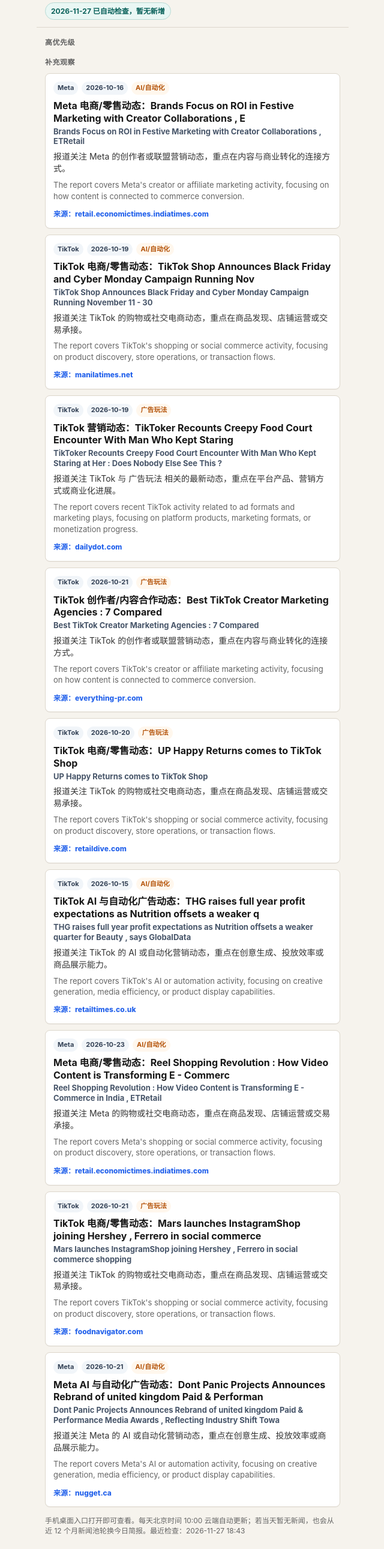
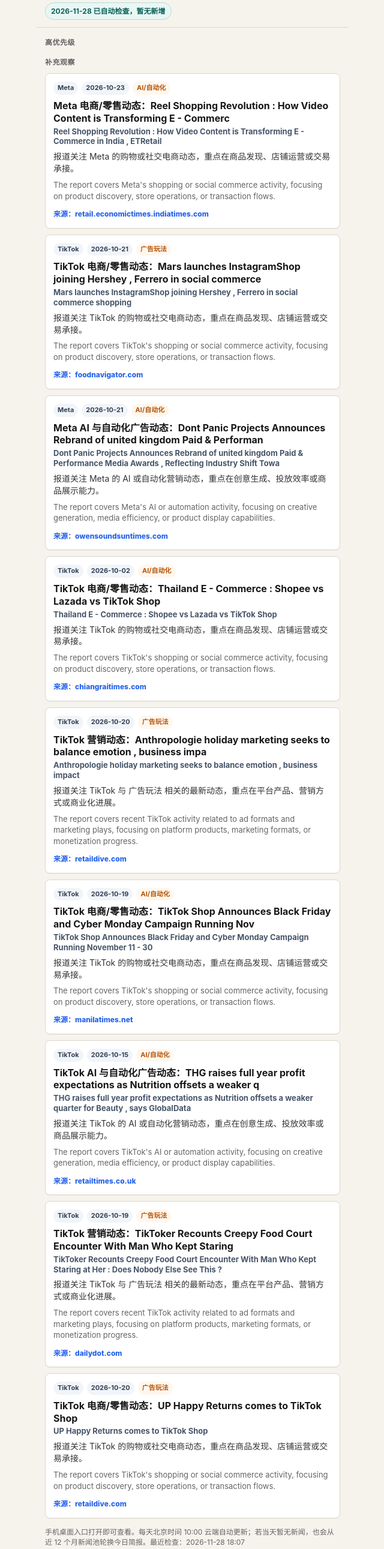
Before and after one commit to ruiting227-byte/ad-news-dashboard-live, a plain HTML site: page index.html in a window 1280 px wide. Shown: the part 75-2657 px from the top of the page at 60% size, without its empty margins (319-959 px from the left). Drawn offline with Linux system fonts and the light colour scheme.

Commit message:
Update ad news dashboard

```diff
--- a/data/news.json
+++ b/data/news.json
@@ -1,6 +1,6 @@
 {
   "title": "竞媒小动态",
-  "updatedAt": "2026-11-27",
+  "updatedAt": "2026-11-28",
   "scope": "过去 12 个月｜TikTok、Meta｜CPG：美妆、零售、食品",
   "status": "已自动检查，暂无新增",
   "items": [
@@ -239,5 +239,5 @@
       "summaryZh": "报道关注 TikTok 的创作者或联盟营销动态，重点在内容与商业转化的连接方式。"
     }
   ],
-  "lastCheckedAt": "2026-11-27 18:43"
+  "lastCheckedAt": "2026-11-28 18:07"
 }
--- a/index.html
+++ b/index.html
@@ -23,20 +23,20 @@
 </head>
 <body>
   <main>
-    <header><h1>竞媒小动态</h1><p class="sub">过去 12 个月｜TikTok、Meta｜CPG：美妆、零售、食品</p><div class="status">2026-11-27 已自动检查，暂无新增</div></header>
+    <header><h1>竞媒小动态</h1><p class="sub">过去 12 个月｜TikTok、Meta｜CPG：美妆、零售、食品</p><div class="status">2026-11-28 已自动检查，暂无新增</div></header>
     <div class="section-title">高优先级</div>
 
     <div class="section-title">补充观察</div>
-    <article><div class="meta"><span class="tag">Meta</span><span class="tag">2026-10-16</span><span class="tag retail">AI/自动化</span></div><h2>Meta 电商/零售动态：Brands Focus on ROI in Festive Marketing with Creator Collaborations , E<span>Brands Focus on ROI in Festive Marketing with Creator Collaborations , ETRetail</span></h2><p>报道关注 Meta 的创作者或联盟营销动态，重点在内容与商业转化的连接方式。</p><p class="en">The report covers Meta&#x27;s creator or affiliate marketing activity, focusing on how content is connected to commerce conversion.</p><a href="https://retail.economictimes.indiatimes.com/news/industry/festive-marketing-faces-an-roi-test-as-brands-shift-towards-creators-targeted-digital/134986203">来源：retail.economictimes.indiatimes.com</a></article>
-    <article><div class="meta"><span class="tag">TikTok</span><span class="tag">2026-10-19</span><span class="tag retail">AI/自动化</span></div><h2>TikTok 电商/零售动态：TikTok Shop Announces Black Friday and Cyber Monday Campaign Running Nov<span>TikTok Shop Announces Black Friday and Cyber Monday Campaign Running November 11 - 30</span></h2><p>报道关注 TikTok 的购物或社交电商动态，重点在商品发现、店铺运营或交易承接。</p><p class="en">The report covers TikTok&#x27;s shopping or social commerce activity, focusing on product discovery, store operations, or transaction flows.</p><a href="https://www.manilatimes.net/2026/10/19/tmt-newswire/globenewswire/tiktok-shop-announces-black-friday-and-cyber-monday-campaign-running-november-11-30/2448867">来源：manilatimes.net</a></article>
-    <article><div class="meta"><span class="tag">TikTok</span><span class="tag">2026-10-19</span><span class="tag retail">广告玩法</span></div><h2>TikTok 营销动态：TikToker Recounts Creepy Food Court Encounter With Man Who Kept Staring<span>TikToker Recounts Creepy Food Court Encounter With Man Who Kept Staring at Her : Does Nobody Else See This ?</span></h2><p>报道关注 TikTok 与 广告玩法 相关的最新动态，重点在平台产品、营销方式或商业化进展。</p><p class="en">The report covers recent TikTok activity related to ad formats and marketing plays, focusing on platform products, marketing formats, or monetization progress.</p><a href="https://dailydot.com/tiktoker-recounts-creepy-food-court-encounter-with-man-who-kept-staring-at-her-does-nobody-else-see-this">来源：dailydot.com</a></article>
-    <article><div class="meta"><span class="tag">TikTok</span><span class="tag">2026-10-21</span><span class="tag retail">广告玩法</span></div><h2>TikTok 创作者/内容合作动态：Best TikTok Creator Marketing Agencies : 7 Compared<span>Best TikTok Creator Marketing Agencies : 7 Compared</span></h2><p>报道关注 TikTok 的创作者或联盟营销动态，重点在内容与商业转化的连接方式。</p><p class="en">The report covers TikTok&#x27;s creator or affiliate marketing activity, focusing on how content is connected to commerce conversion.</p><a href="https://everything-pr.com/tiktok-creator-marketing-agencies">来源：everything-pr.com</a></article>
-    <article><div class="meta"><span class="tag">TikTok</span><span class="tag">2026-10-20</span><span class="tag retail">广告玩法</span></div><h2>TikTok 电商/零售动态：UP Happy Returns comes to TikTok Shop<span>UP Happy Returns comes to TikTok Shop</span></h2><p>报道关注 TikTok 的购物或社交电商动态，重点在商品发现、店铺运营或交易承接。</p><p class="en">The report covers TikTok&#x27;s shopping or social commerce activity, focusing on product discovery, store operations, or transaction flows.</p><a href="https://www.retaildive.com/news/ups-happy-returns-tiktok-shop/833322/">来源：retaildive.com</a></article>
-    <article><div class="meta"><span class="tag">TikTok</span><span class="tag">2026-10-15</span><span class="tag retail">AI/自动化</span></div><h2>TikTok AI 与自动化广告动态：THG raises full year profit expectations as Nutrition offsets a weaker q<span>THG raises full year profit expectations as Nutrition offsets a weaker quarter for Beauty , says GlobalData</span></h2><p>报道关注 TikTok 的 AI 或自动化营销动态，重点在创意生成、投放效率或商品展示能力。</p><p class="en">The report covers TikTok&#x27;s AI or automation activity, focusing on creative generation, media efficiency, or product display capabilities.</p><a href="https://retailtimes.co.uk/thg-raises-full-year-profit-expectations-as-nutrition-offsets-a-weaker-quarter-for-beauty-says-globaldata/">来源：retailtimes.co.uk</a></article>
     <article><div class="meta"><span class="tag">Meta</span><span class="tag">2026-10-23</span><span class="tag retail">AI/自动化</span></div><h2>Meta 电商/零售动态：Reel Shopping Revolution : How Video Content is Transforming E - Commerc<span>Reel Shopping Revolution : How Video Content is Transforming E - Commerce in India , ETRetail</span></h2><p>报道关注 Meta 的购物或社交电商动态，重点在商品发现、店铺运营或交易承接。</p><p class="en">The report covers Meta&#x27;s shopping or social commerce activity, focusing on product discovery, store operations, or transaction flows.</p><a href="https://retail.economictimes.indiatimes.com/news/e-commerce/e-tailing/reel-deal-the-next-big-thing-in-online-shopping-is-playing-on-your-screen/135139279">来源：retail.economictimes.indiatimes.com</a></article>
     <article><div class="meta"><span class="tag">TikTok</span><span class="tag">2026-10-21</span><span class="tag retail">广告玩法</span></div><h2>TikTok 电商/零售动态：Mars launches InstagramShop joining Hershey , Ferrero in social commerce<span>Mars launches InstagramShop joining Hershey , Ferrero in social commerce shopping</span></h2><p>报道关注 TikTok 的购物或社交电商动态，重点在商品发现、店铺运营或交易承接。</p><p class="en">The report covers TikTok&#x27;s shopping or social commerce activity, focusing on product discovery, store operations, or transaction flows.</p><a href="https://www.foodnavigator.com/Article/2026/10/21/mars-launches-instagramshop-joining-hershey-ferrero-in-social-commerce-shopping/">来源：foodnavigator.com</a></article>
-    <article><div class="meta"><span class="tag">Meta</span><span class="tag">2026-10-21</span><span class="tag retail">AI/自动化</span></div><h2>Meta AI 与自动化广告动态：Dont Panic Projects Announces Rebrand of united kingdom Paid &amp; Performan<span>Dont Panic Projects Announces Rebrand of united kingdom Paid &amp; Performance Media Awards , Reflecting Industry Shift Towa</span></h2><p>报道关注 Meta 的 AI 或自动化营销动态，重点在创意生成、投放效率或商品展示能力。</p><p class="en">The report covers Meta&#x27;s AI or automation activity, focusing on creative generation, media efficiency, or product display capabilities.</p><a href="https://www.nugget.ca/press-releases/newsfile/dont-panic-projects-announces-rebrand-of-uk-paid-performance-media-awards-reflecting-industry-shift-towards-performance-led-marketing/">来源：nugget.ca</a></article>
-    <footer>手机桌面入口打开即可查看。每天北京时间 10:00 云端自动更新；若当天暂无新闻，也会从近 12 个月新闻池轮换今日简报。最近检查：2026-11-27 18:43</footer>
+    <article><div class="meta"><span class="tag">Meta</span><span class="tag">2026-10-21</span><span class="tag retail">AI/自动化</span></div><h2>Meta AI 与自动化广告动态：Dont Panic Projects Announces Rebrand of united kingdom Paid &amp; Performan<span>Dont Panic Projects Announces Rebrand of united kingdom Paid &amp; Performance Media Awards , Reflecting Industry Shift Towa</span></h2><p>报道关注 Meta 的 AI 或自动化营销动态，重点在创意生成、投放效率或商品展示能力。</p><p class="en">The report covers Meta&#x27;s AI or automation activity, focusing on creative generation, media efficiency, or product display capabilities.</p><a href="https://www.owensoundsuntimes.com/press-releases/newsfile/dont-panic-projects-announces-rebrand-of-uk-paid-performance-media-awards-reflecting-industry-shift-towards-performance-led-marketing/">来源：owensoundsuntimes.com</a></article>
+    <article><div class="meta"><span class="tag">TikTok</span><span class="tag">2026-10-02</span><span class="tag retail">AI/自动化</span></div><h2>TikTok 电商/零售动态：Thailand E - Commerce : Shopee vs Lazada vs TikTok Shop<span>Thailand E - Commerce : Shopee vs Lazada vs TikTok Shop</span></h2><p>报道关注 TikTok 的购物或社交电商动态，重点在商品发现、店铺运营或交易承接。</p><p class="en">The report covers TikTok&#x27;s shopping or social commerce activity, focusing on product discovery, store operations, or transaction flows.</p><a href="https://www.chiangraitimes.com/business/thailand-e-commerce-sites/">来源：chiangraitimes.com</a></article>
+    <article><div class="meta"><span class="tag">TikTok</span><span class="tag">2026-10-20</span><span class="tag retail">广告玩法</span></div><h2>TikTok 营销动态：Anthropologie holiday marketing seeks to balance emotion , business impa<span>Anthropologie holiday marketing seeks to balance emotion , business impact</span></h2><p>报道关注 TikTok 与 广告玩法 相关的最新动态，重点在平台产品、营销方式或商业化进展。</p><p class="en">The report covers recent TikTok activity related to ad formats and marketing plays, focusing on platform products, marketing formats, or monetization progress.</p><a href="https://www.retaildive.com/news/anthropologie-holiday-marketing-campaign/833440/">来源：retaildive.com</a></article>
+    <article><div class="meta"><span class="tag">TikTok</span><span class="tag">2026-10-19</span><span class="tag retail">AI/自动化</span></div><h2>TikTok 电商/零售动态：TikTok Shop Announces Black Friday and Cyber Monday Campaign Running Nov<span>TikTok Shop Announces Black Friday and Cyber Monday Campaign Running November 11 - 30</span></h2><p>报道关注 TikTok 的购物或社交电商动态，重点在商品发现、店铺运营或交易承接。</p><p class="en">The report covers TikTok&#x27;s shopping or social commerce activity, focusing on product discovery, store operations, or transaction flows.</p><a href="https://www.manilatimes.net/2026/10/19/tmt-newswire/globenewswire/tiktok-shop-announces-black-friday-and-cyber-monday-campaign-running-november-11-30/2448867">来源：manilatimes.net</a></article>
+    <article><div class="meta"><span class="tag">TikTok</span><span class="tag">2026-10-15</span><span class="tag retail">AI/自动化</span></div><h2>TikTok AI 与自动化广告动态：THG raises full year profit expectations as Nutrition offsets a weaker q<span>THG raises full year profit expectations as Nutrition offsets a weaker quarter for Beauty , says GlobalData</span></h2><p>报道关注 TikTok 的 AI 或自动化营销动态，重点在创意生成、投放效率或商品展示能力。</p><p class="en">The report covers TikTok&#x27;s AI or automation activity, focusing on creative generation, media efficiency, or product display capabilities.</p><a href="https://retailtimes.co.uk/thg-raises-full-year-profit-expectations-as-nutrition-offsets-a-weaker-quarter-for-beauty-says-globaldata/">来源：retailtimes.co.uk</a></article>
+    <article><div class="meta"><span class="tag">TikTok</span><span class="tag">2026-10-19</span><span class="tag retail">广告玩法</span></div><h2>TikTok 营销动态：TikToker Recounts Creepy Food Court Encounter With Man Who Kept Staring<span>TikToker Recounts Creepy Food Court Encounter With Man Who Kept Staring at Her : Does Nobody Else See This ?</span></h2><p>报道关注 TikTok 与 广告玩法 相关的最新动态，重点在平台产品、营销方式或商业化进展。</p><p class="en">The report covers recent TikTok activity related to ad formats and marketing plays, focusing on platform products, marketing formats, or monetization progress.</p><a href="https://dailydot.com/tiktoker-recounts-creepy-food-court-encounter-with-man-who-kept-staring-at-her-does-nobody-else-see-this">来源：dailydot.com</a></article>
+    <article><div class="meta"><span class="tag">TikTok</span><span class="tag">2026-10-20</span><span class="tag retail">广告玩法</span></div><h2>TikTok 电商/零售动态：UP Happy Returns comes to TikTok Shop<span>UP Happy Returns comes to TikTok Shop</span></h2><p>报道关注 TikTok 的购物或社交电商动态，重点在商品发现、店铺运营或交易承接。</p><p class="en">The report covers TikTok&#x27;s shopping or social commerce activity, focusing on product discovery, store operations, or transaction flows.</p><a href="https://www.retaildive.com/news/ups-happy-returns-tiktok-shop/833322/">来源：retaildive.com</a></article>
+    <footer>手机桌面入口打开即可查看。每天北京时间 10:00 云端自动更新；若当天暂无新闻，也会从近 12 个月新闻池轮换今日简报。最近检查：2026-11-28 18:07</footer>
   </main>
 </body>
 </html>
```
